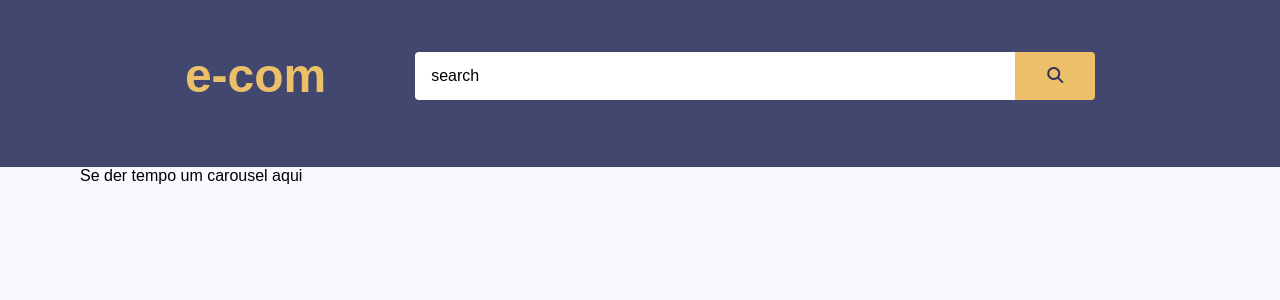
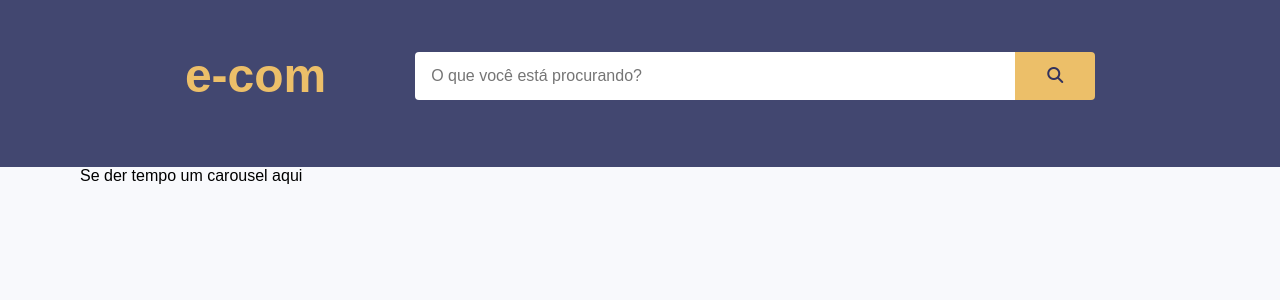
Before and after one commit to delania-oliveira/e-com, a React (Create React App) app: page / in a window 1280 px wide. Shown: the top 300 px of the page. Built offline with nearby package versions, Linux system fonts and the light colour scheme.

Commit message:
implementando busca

```diff
--- a/src/components/Header/index.tsx
+++ b/src/components/Header/index.tsx
@@ -1,12 +1,29 @@
+import React, { useState } from 'react';
 import { Container, Content} from './styles';
+import { useHistory } from 'react-router-dom';
+
 
 export function Header() {
+  const [search, setSearch] = useState<string>();
+  const history = useHistory()
+
+  function handleSearch(e:React.FormEvent) {
+    e.preventDefault()
+    history.push(`/search-result/${search}`)
+  }
+
+
   return (
     <Container>
       <Content>
         <h1>e-com</h1>
-        <form action="/" method="GET">
-          <input type="text" name="search" placeholder="O que você está procurando?" value="search"/>
+        <form onSubmit={handleSearch}>
+          <input
+            type="text"
+            name="search"
+            placeholder="O que você está procurando?"
+            value={search} onChange={e => setSearch(e.target.value)}
+          />
           <button type="submit"><i className="fas fa-search"></i></button>
         </form>
       </Content>
```
